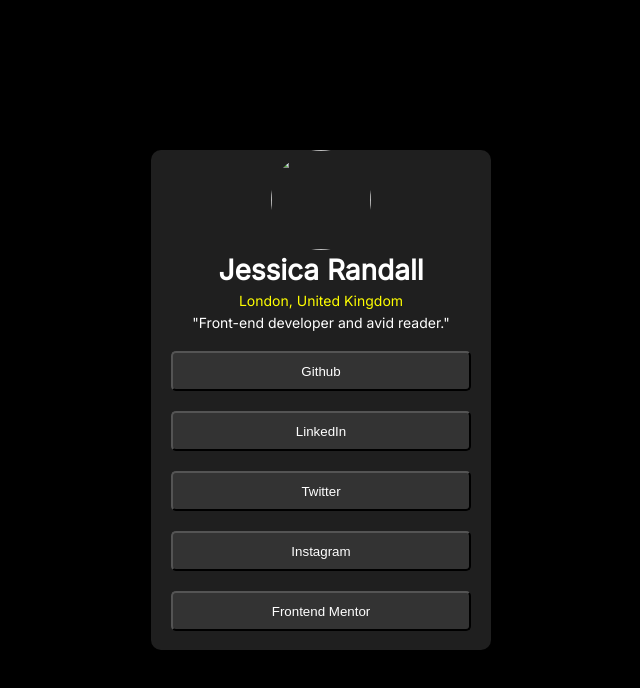
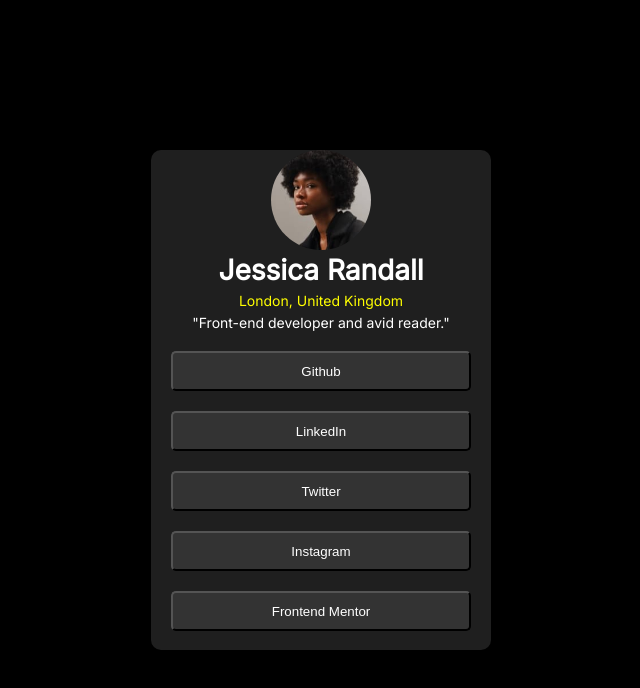
Before and after one commit to 123CherylA/Social-link-profile, a plain HTML site: page index.html in a window 1280 px wide. Shown: the whole page, without its empty margins (319-959 px from the left). Drawn offline with Linux system fonts and the light colour scheme.

Commit message:
Update index.html

```diff
--- a/index.html
+++ b/index.html
@@ -13,7 +13,7 @@
   <div class="background">
       <div class="inner-background">
         <div class="image">
-          <img src=assets/images/avatar-jessica.jpeg>
+          <img src=avatar-jessica.jpeg>
           </div>
           <h1>Jessica Randall</h1>
           <div class="London">London, United Kingdom</div>
```
